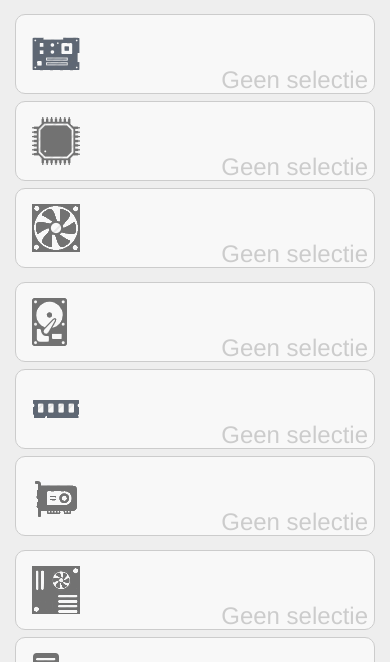
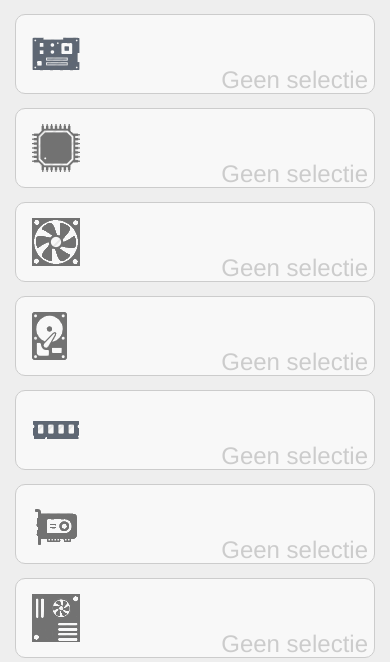
Before and after one commit to MaurerThomas/Project56, a plain HTML site: page Website/index.html in a window 390 px wide. Both pictures are taken after a click on the link "Bouw een PC!". Shown: the part 182-844 px from the top of the page. Drawn offline with Linux system fonts and the light colour scheme.

Commit message:
fix voor wat vreemde scaling bij lagere resoluties

```diff
--- a/Website/index.html
+++ b/Website/index.html
@@ -74,51 +74,51 @@
 				</div>
 				<div id="pcbuilder-selection">
 					<div class="row">
-						<div class="col-sm-6 col-md-4">
+						<div class="col-xs-12 col-sm-4">
 							<div class="moederbord" id="moederbordselectie">
 								<h3 class="selection-title">Geen selectie</h3>
 							</div>
 						</div>
-						<div class="col-sm-6 col-md-4">
+						<div class="col-xs-12 col-sm-4">
 							<div class="processor" id="processorselectie">
 								<h3 class="selection-title">Geen selectie</h3>
 							</div>
 						</div>
-						<div class="col-sm-6 col-md-4">
+						<div class="col-xs-12 col-sm-4">
 							<div class="processorkoeler" id="processorkoelerselectie">
 								<h3 class="selection-title">Geen selectie</h3>
 							</div>
 						</div>
 					</div>
 					<div class="row">
-						<div class="col-sm-6 col-md-4">
+						<div class="col-xs-12 col-sm-4">
 							<div class="hardeschijf" id="hardeschijfselectie">
 								<h3 class="selection-title">Geen selectie</h3>
 							</div>
 						</div>
-						<div class="col-sm-6 col-md-4">
+						<div class="col-xs-12 col-sm-4">
 							<div class="geheugen" id="geheugenselectie">
 								<h3 class="selection-title">Geen selectie</h3>
 							</div>
 						</div>
-						<div class="col-sm-6 col-md-4">
+						<div class="col-xs-12 col-sm-4">
 							<div class="grafischekaart" id="grafischekaartselectie">
 								<h3 class="selection-title">Geen selectie</h3>
 							</div>
 						</div>
 					</div>
 					<div class="row">
-						<div class="col-sm-6 col-md-4">
+						<div class="col-xs-12 col-sm-4">
 							<div class="voeding" id="voedingselectie">
 								<h3 class="selection-title">Geen selectie</h3>
 							</div>
 						</div>
-						<div class="col-sm-6 col-md-4">
+						<div class="col-xs-12 col-sm-4">
 							<div class="behuizing" id="behuizingselectie">
 								<h3 class="selection-title">Geen selectie</h3>
 							</div>
 						</div>
-						<div class="col-sm-6 col-md-4">
+						<div class="col-xs-12 col-sm-4">
 							<div class="besturingssysteem" id="besturingssysteemselectie">
 								<h3 class="selection-title">Geen selectie</h3>
 							</div>
@@ -326,7 +326,7 @@
 							</div>
 							<div class="tab-pane" id="voeding">
 								<form class="form-inline marginleft row">
-									<div class="form-group col-md-4">
+									<div class="form-group col-sm-4">
 										<div class="input-group">
 											<div class="input-group-addon">
 												<span class="glyphicon glyphicon-search"></span>
@@ -335,7 +335,7 @@
 											<input class="form-control" id="searchvoeding" type="search" placeholder="Zoek een voeding" />
 										</div>
 									</div>
-									<div class="col-md-8">
+									<div class="col-sm-8">
 										<div class="row">
 											<div class="col-md-6">
 												<label for="voedingwattagemin">Filter op minimaal wattage</label>
```
